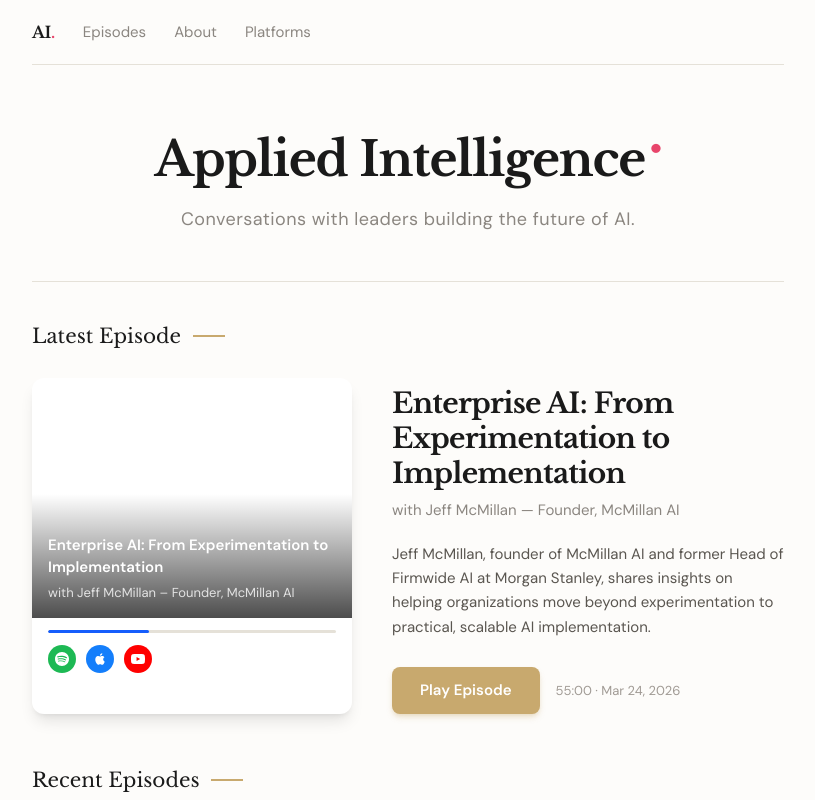
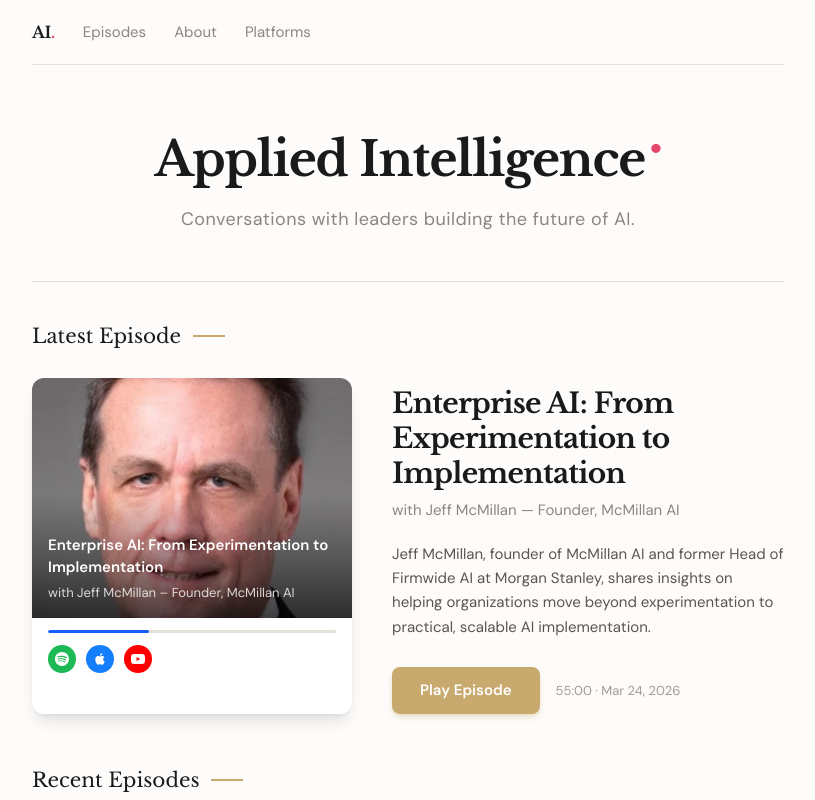
Before and after one commit to krichman2000/AppliedIntelligence, a Next.js app: page / in a window 1280 px wide. Shown: the top 800 px of the page, without its empty margins (232-1047 px from the left). Built offline with nearby package versions, Linux system fonts and the light colour scheme.

Commit message:
Add Jeff McMillan photo
Co-Authored-By: Claude Opus 4.5 <noreply@anthropic.com>

```diff
--- a/src/data/episodes.ts
+++ b/src/data/episodes.ts
@@ -40,6 +40,7 @@ export const episodes: Episode[] = [
     date: "Mar 24, 2026",
     topics: ["AI Strategy", "AI in Finance"],
     featured: true,
+    photo: "/guests/McMillan.webp",
     youtubeId: "j09QMR57xLQ",
   },
   {
```
Also changed, not shown: public/guests/McMillan.webp (added).
